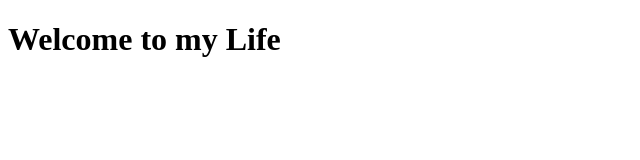
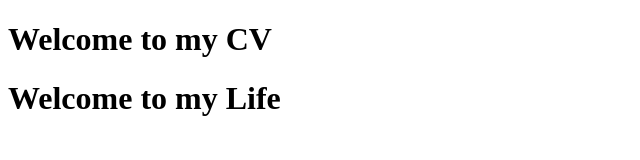
Before and after one commit to sg143/MyResume, a plain HTML site: page index.html in a window 1280 px wide. Shown: the whole page, without its empty margins (0-640 px from the left). Drawn offline with Linux system fonts and the light colour scheme.

Commit message:
Update index.html

```diff
--- a/index.html
+++ b/index.html
@@ -7,6 +7,7 @@
         <title>MARK VINCENT</title>
     </head>
     <body>
+        <h1>Welcome to my CV</h1>
         <h1>Welcome to my Life</h1>
     </body>
 </html>
```
